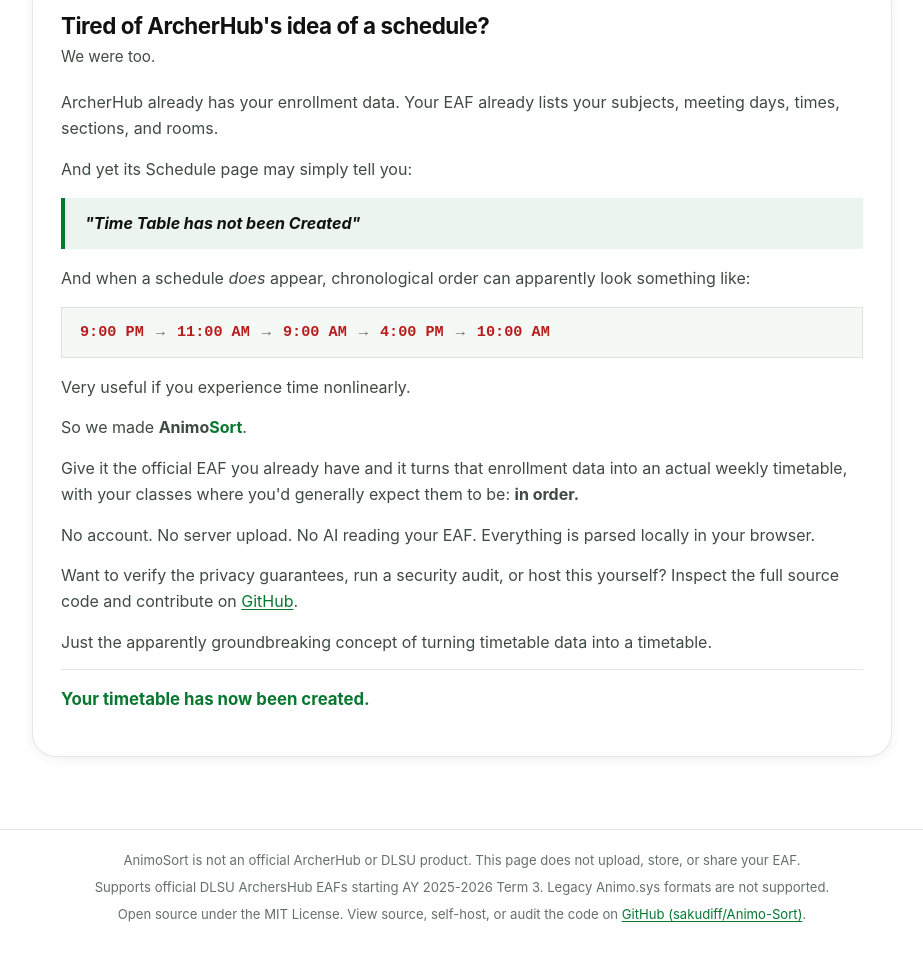
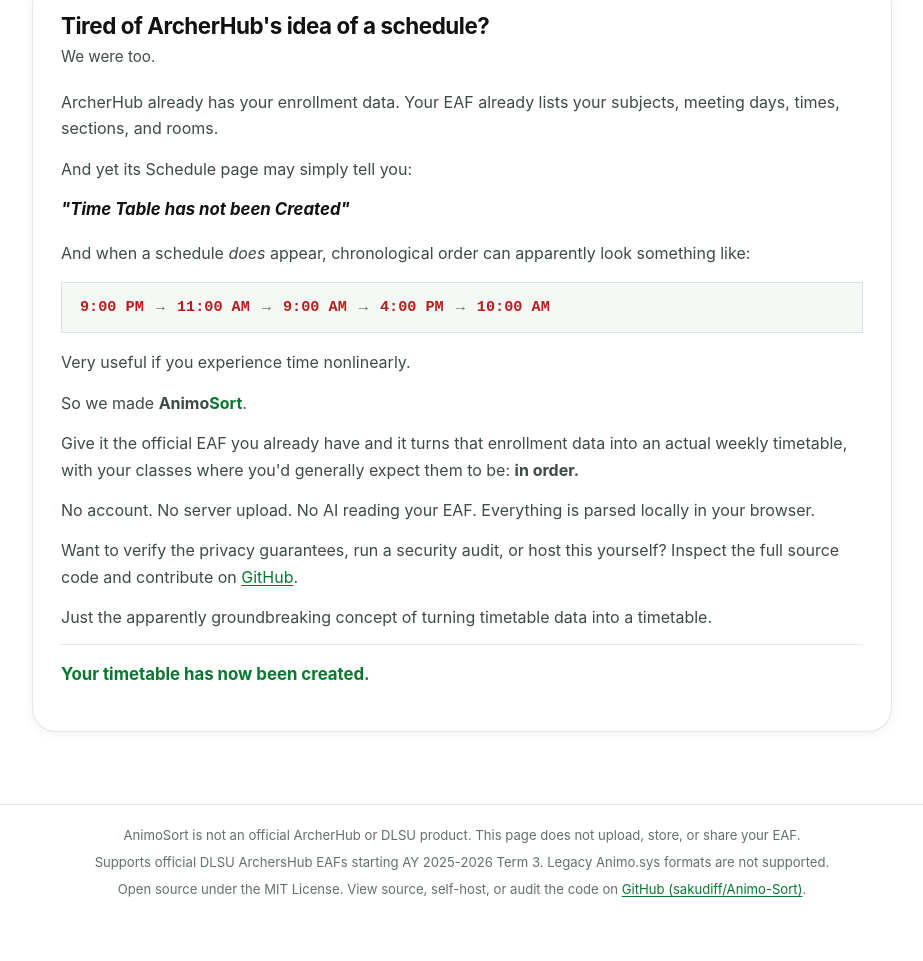
Before and after one commit to sakudiff/Animo-Sort, a website with bundled scripts: page index.html in a window 1280 px wide. Shown: the part 966-1927 px from the top of the page, without its empty margins (178-1101 px from the left). Built offline with nearby package versions, Linux system fonts and the light colour scheme.

Commit message:
style(ui): remove green border and padding from timetable quote

```diff
--- a/styles.css
+++ b/styles.css
@@ -695,12 +695,12 @@ div[id*="netlify"] {
 }
 
 .story-quote {
-  margin: 16px 0;
-  padding: 12px 20px;
-  background: var(--accent-ghost);
-  border-left: 4px solid var(--accent);
-  border-radius: 0 var(--radius-sm) var(--radius-sm) 0;
+  margin: 12px 0 16px;
+  padding: 0;
+  background: transparent;
+  border: none;
   font-weight: 700;
+  font-size: 1.05rem;
   color: var(--text-1);
   font-style: italic;
 }
@@ -969,7 +969,7 @@ div[id*="netlify"] {
 }
 
 :root[data-theme="dark"] .story-quote {
-  background: rgba(34, 197, 94, 0.1);
+  background: transparent;
   color: var(--text-1);
 }
 
@@ -1098,7 +1098,7 @@ div[id*="netlify"] {
   }
 
   :root:not([data-theme="light"]) .story-quote {
-    background: rgba(34, 197, 94, 0.1);
+    background: transparent;
     color: var(--text-1);
   }
 
```
